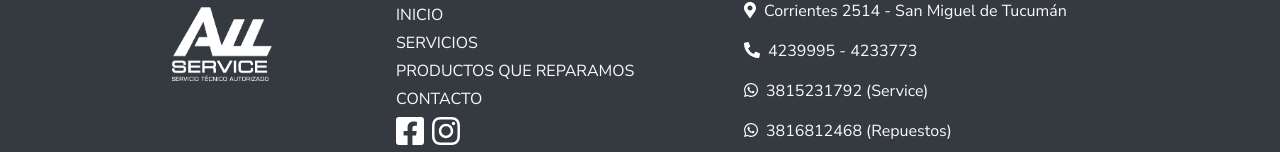
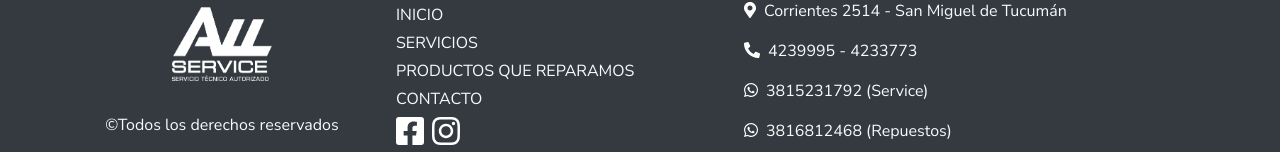
Before and after one commit to patriciodfernandez/AllServiceFrontend, a React (Create React App) app: page /contacto in a window 1280 px wide. Shown: the part 800-952 px from the top of the page. Built offline with nearby package versions, Linux system fonts and the light colour scheme.

Commit message:
se agrego todos los derechos reservados al footer

```diff
--- a/src/Components/Common/Footer.js
+++ b/src/Components/Common/Footer.js
@@ -22,6 +22,7 @@ const Footer = () => {
           <Nav.Link exact={true} href="/#inicio">
             <img src={logob} alt="logo del Footer" width="100px"></img>
           </Nav.Link>
+          <p className="text-light mt-4">&copy;Todos los derechos reservados</p>
         </div>
         <div className="col-sm-12 col-md-4 mb-4 mt-1">
           <div className="noxs nosm text-left">
```
